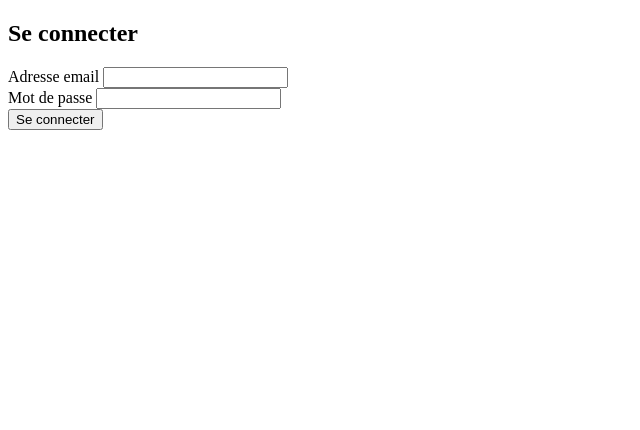
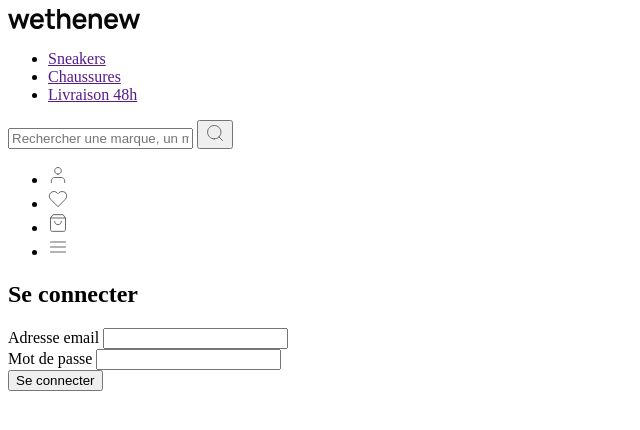
Before and after one commit to Pierre-brtrd/we_the_new, a Symfony app: template templates/Security/login.html.twig in a window 1280 px wide. Shown: the top 430 px of the page, without its empty margins (0-640 px from the left). Run offline with Twig, Linux system fonts and the light colour scheme; the template is opened without the code that fills it, so the values that code supplies are empty; some libraries are stand-ins or nearby versions.

Commit message:
feat(header): add header component

```diff
--- /dev/null
+++ b/templates/Frontend/Layout/_header.html.twig
@@ -0,0 +1,56 @@
+<header class="navbar">
+	<nav class="navbar-content container">
+		<a href="#" class="navbar-logo">
+			{% include 'Frontend/Layout/_logo.html.twig' %}
+		</a>
+		<ul class="navbar-links">
+			<li class="navbar-item">
+				<a href="">Sneakers</a>
+			</li>
+			<li class="navbar-item">
+				<a href="">Chaussures</a>
+			</li>
+			<li class="navbar-item">
+				<a href="">Livraison 48h</a>
+			</li>
+		</ul>
+		<form action="#" method="GET" class="navbar-form">
+			<input type="text" name="query" id="query" placeholder="Rechercher une marque, un modèle...">
+			<button type="submit">
+				<svg width="20" height="20" viewbox="0 0 20 20" fill="none" xmlns="http://www.w3.org/2000/svg">
+					<path d="M17.4999 17.5L13.8749 13.875M9.16689 15.833C10.0492 15.8438 10.9249 15.6794 11.7432 15.3492C12.5615 15.019 13.3061 14.5297 13.9339 13.9096C14.5616 13.2895 15.06 12.5509 15.4002 11.7367C15.7404 10.9225 15.9155 10.0489 15.9155 9.16651C15.9155 8.28412 15.7404 7.4105 15.4002 6.59631C15.06 5.78213 14.5616 5.04356 13.9339 4.42345C13.3061 3.80334 12.5615 3.31401 11.7432 2.98383C10.9249 2.65366 10.0492 2.48921 9.16689 2.50001C7.41297 2.52149 5.73817 3.23331 4.50548 4.48119C3.2728 5.72906 2.58154 7.41246 2.58154 9.16651C2.58154 10.9206 3.2728 12.604 4.50548 13.8518C5.73817 15.0997 7.41297 15.8115 9.16689 15.833Z" stroke="#666666" stroke-linecap="round" stroke-linejoin="round"/>
+				</svg>
+			</button>
+		</form>
+		<ul class="navbar-links navbar-icons">
+			<li class="navbar-item account">
+				<a href="#">
+					<svg width="20" height="20" viewbox="0 0 20 20" fill="none" xmlns="http://www.w3.org/2000/svg">
+						<path d="M16.667 17.5V15.833C16.667 15.3952 16.5808 14.9617 16.4132 14.5573C16.2456 14.1528 16 13.7854 15.6904 13.4759C15.3808 13.1663 15.0133 12.9209 14.6088 12.7534C14.2043 12.586 13.7708 12.4999 13.333 12.5H6.66701C6.22923 12.4999 5.79571 12.586 5.39122 12.7534C4.98672 12.9209 4.61918 13.1663 4.30957 13.4759C3.99997 13.7854 3.75437 14.1528 3.58681 14.5573C3.41925 14.9617 3.33301 15.3952 3.33301 15.833V17.5M10 9.167C10.8841 9.167 11.732 8.81579 12.3571 8.19064C12.9823 7.56549 13.3335 6.7176 13.3335 5.8335C13.3335 4.9494 12.9823 4.10151 12.3571 3.47636C11.732 2.85121 10.8841 2.5 10 2.5C9.11591 2.5 8.26802 2.85121 7.64287 3.47636C7.01772 4.10151 6.66651 4.9494 6.66651 5.8335C6.66651 6.7176 7.01772 7.56549 7.64287 8.19064C8.26802 8.81579 9.11591 9.167 10 9.167Z" stroke="#666666" stroke-linecap="round" stroke-linejoin="round"/>
+					</svg>
+				</a>
+			</li>
+			<li class="navbar-item fav">
+				<a href="#">
+					<svg width="20" height="20" viewbox="0 0 20 20" fill="none" xmlns="http://www.w3.org/2000/svg">
+						<path d="M17.3671 3.84178C16.9414 3.41593 16.436 3.07812 15.8797 2.84764C15.3234 2.61716 14.7272 2.49854 14.1251 2.49854C13.5229 2.49854 12.9267 2.61716 12.3704 2.84764C11.8142 3.07812 11.3087 3.41593 10.8831 3.84178L10.0001 4.72478L9.11705 3.84178C8.25735 2.98195 7.0913 2.49885 5.87541 2.49875C4.65952 2.49866 3.49339 2.98158 2.63355 3.84128C1.77372 4.70098 1.29062 5.86703 1.29053 7.08293C1.29043 8.29882 1.77335 9.46495 2.63305 10.3248L3.51705 11.2078L10.0001 17.6918L16.4831 11.2078L17.3671 10.3248C17.7928 9.89911 18.1304 9.39376 18.3608 8.83758C18.5912 8.2814 18.7098 7.68529 18.7098 7.08328C18.7098 6.48127 18.5912 5.88516 18.3608 5.32898C18.1304 4.7728 17.7928 4.26745 17.3671 3.84178Z" stroke="#666666" stroke-linecap="round" stroke-linejoin="round"/>
+					</svg>
+				</a>
+			</li>
+			<li class="navbar-item cart">
+				<a href="#">
+					<svg width="20" height="20" viewbox="0 0 20 20" fill="none" xmlns="http://www.w3.org/2000/svg">
+						<path d="M2.5 4.99999L5 1.66699H15L17.5 4.99999M2.5 4.99999V16.667C2.50027 17.1089 2.67601 17.5327 2.98861 17.8451C3.3012 18.1575 3.72506 18.333 4.167 18.333H15.833C16.0519 18.3331 16.2686 18.2901 16.4709 18.2065C16.6731 18.1228 16.8569 18.0001 17.0117 17.8454C17.1665 17.6907 17.2893 17.507 17.3731 17.3048C17.4569 17.1026 17.5 16.8859 17.5 16.667V4.99999M2.5 4.99999H17.5M13.333 8.33299C13.333 9.21696 12.9818 10.0647 12.3568 10.6898C11.7317 11.3148 10.884 11.666 10 11.666C9.11603 11.666 8.26827 11.3148 7.64321 10.6898C7.01815 10.0647 6.667 9.21696 6.667 8.33299" stroke="#666666" stroke-linecap="round" stroke-linejoin="round"/>
+					</svg>
+				</a>
+			</li>
+			<li class="navbar-item burger">
+				<a href="#">
+					<svg width="20" height="20" viewbox="0 0 20 20" fill="none" xmlns="http://www.w3.org/2000/svg">
+						<path d="M2.5 10H17.5M2.5 5H17.5M2.5 15H17.5" stroke="#666666" stroke-linecap="round" stroke-linejoin="round"/>
+					</svg>
+				</a>
+			</li>
+		</ul>
+	</nav>
+</header>
--- /dev/null
+++ b/templates/Frontend/Layout/_logo.html.twig
@@ -0,0 +1,22 @@
+<svg width="132" height="22" viewbox="0 0 132 22" fill="none" xmlns="http://www.w3.org/2000/svg">
+	<g clip-path="url(#clip0_69_658)">
+		<mask id="mask0_69_658" style="mask-type:luminance" maskunits="userSpaceOnUse" x="0" y="0" width="132" height="22">
+			<path d="M132 0.767334H0V21.2325H132V0.767334Z" fill="white"/>
+		</mask>
+		<g mask="url(#mask0_69_658)">
+			<path d="M34.2865 14.1529H35.8606C35.9858 12.3522 35.7926 10.7869 35.2882 9.46064C34.7802 8.13441 34.0075 7.10704 32.9629 6.37855C31.9183 5.65006 30.6484 5.28394 29.1566 5.28394C27.7436 5.28394 26.4987 5.61643 25.4255 6.28515C24.3487 6.95388 23.5116 7.89158 22.9071 9.10574C22.3025 10.3162 22.002 11.7433 22.002 13.387C22.002 14.9076 22.3096 16.2562 22.9285 17.4255C23.5474 18.5949 24.406 19.5101 25.5078 20.1676C26.6096 20.8252 27.8903 21.1576 29.3462 21.1576C30.7342 21.1576 32.0006 20.7804 33.1525 20.0294C34.3044 19.2785 35.1558 18.225 35.7067 16.8689L32.5336 15.8677C32.2224 16.5625 31.7788 17.0967 31.2065 17.4629C30.6341 17.829 29.9508 18.0121 29.1602 18.0121C27.9332 18.0121 26.9995 17.5936 26.3592 16.7605C25.8583 16.1031 25.5507 15.2363 25.4434 14.1566H32.6767L34.2865 14.1529ZM29.289 8.22407C30.4516 8.22407 31.3066 8.60139 31.8468 9.35231C32.2332 9.88654 32.4836 10.6412 32.598 11.62H25.5185C25.6652 10.7495 25.9442 10.0434 26.3556 9.498C26.9959 8.64622 27.9726 8.22407 29.289 8.22407Z" fill="#080808"/>
+			<path d="M46.8782 8.33622V5.70617H42.6534V0.692627H39.4552V5.70617H36.8438V8.33622H39.4552V14.6013C39.4552 15.4568 39.4624 16.2227 39.4803 16.8989C39.4982 17.575 39.6699 18.24 39.999 18.8901C40.3711 19.6036 40.9184 20.1266 41.6374 20.4554C42.3565 20.7842 43.1721 20.9597 44.0843 20.9859C44.9966 21.0083 45.9267 20.9261 46.8782 20.743V17.93C45.9803 18.0682 45.179 18.1056 44.4778 18.042C43.7767 17.9785 43.2651 17.6647 42.9432 17.1081C42.775 16.8204 42.682 16.4506 42.6713 15.9948C42.657 15.5389 42.6497 15.0123 42.6497 14.407V8.33622H46.8782Z" fill="#080808"/>
+			<path d="M62.2971 10.9327C62.2399 10.3536 62.1111 9.73717 61.9179 9.08714C61.7212 8.4371 61.4207 7.82441 61.0129 7.24909C60.605 6.67376 60.0541 6.19931 59.3601 5.82945C58.6661 5.45961 57.7861 5.27281 56.7201 5.27281C55.3678 5.27281 54.2302 5.58289 53.3073 6.19931C52.81 6.53179 52.3808 6.92407 52.0159 7.3761V0.692627H49.1504V20.7393H52.4022V13.0135C52.4022 12.0946 52.4988 11.3399 52.6956 10.7496C52.8923 10.1593 53.1499 9.69608 53.4754 9.35611C53.801 9.01616 54.1623 8.77706 54.5629 8.63883C54.9636 8.5006 55.3678 8.42963 55.7756 8.42963C56.5412 8.42963 57.1458 8.60147 57.5965 8.94517C58.0437 9.28888 58.3835 9.72597 58.6089 10.2602C58.8343 10.7944 58.9809 11.3474 59.0418 11.9227C59.1026 12.498 59.1348 13.021 59.1348 13.4955V20.7355H62.3866V12.3411C62.3866 11.9824 62.3579 11.5117 62.2971 10.9327Z" fill="#080808"/>
+			<path d="M76.8841 14.1529H78.4581C78.5833 12.3522 78.3901 10.7869 77.8857 9.46064C77.3778 8.13441 76.6051 7.10704 75.5605 6.37855C74.5159 5.65006 73.246 5.28394 71.7542 5.28394C70.3412 5.28394 69.0963 5.61643 68.0231 6.28515C66.9463 6.95388 66.1092 7.89158 65.5046 9.10574C64.9001 10.3162 64.5996 11.7433 64.5996 13.387C64.5996 14.9076 64.9072 16.2562 65.5261 17.4255C66.145 18.5949 67.0035 19.5101 68.1053 20.1676C69.2072 20.8252 70.4878 21.1576 71.9438 21.1576C73.3318 21.1576 74.5982 20.7804 75.7501 20.0294C76.902 19.2785 77.7534 18.225 78.3043 16.8689L75.1312 15.8677C74.82 16.5625 74.3764 17.0967 73.804 17.4629C73.2316 17.829 72.5484 18.0121 71.7578 18.0121C70.5308 18.0121 69.5971 17.5936 68.9567 16.7605C68.4559 16.1031 68.1483 15.2363 68.0409 14.1566H75.2743L76.8841 14.1529ZM71.8866 8.22407C73.0492 8.22407 73.9042 8.60139 74.4444 9.35231C74.8307 9.88654 75.0811 10.6412 75.1956 11.62H68.1161C68.2627 10.7495 68.5418 10.0434 68.9532 9.498C69.5935 8.64622 70.5701 8.22407 71.8866 8.22407Z" fill="#080808"/>
+			<path d="M93.8635 10.9325C93.8063 10.3535 93.6775 9.73707 93.4843 9.08702C93.2876 8.43699 92.9871 7.82431 92.5793 7.24898C92.1714 6.67366 91.6205 6.1992 90.9265 5.82935C90.2325 5.45949 89.3525 5.27271 88.2865 5.27271C86.9342 5.27271 85.7966 5.58278 84.8737 6.1992C84.3764 6.53169 83.9472 6.92395 83.5823 7.376V5.70606H80.7168V20.7429H83.9686V13.0135C83.9686 12.0944 84.0652 11.3397 84.262 10.7495C84.4587 10.1592 84.7163 9.69597 85.0418 9.35601C85.3674 9.01604 85.7287 8.77695 86.1293 8.63873C86.53 8.50049 86.9342 8.42951 87.342 8.42951C88.1076 8.42951 88.7122 8.60137 89.1629 8.94507C89.6101 9.28877 89.9499 9.72586 90.1753 10.2601C90.4007 10.7943 90.5473 11.3472 90.6082 11.9226C90.669 12.4978 90.7012 13.0209 90.7012 13.4954V20.7355H93.953V12.341C93.9494 11.9823 93.9208 11.5116 93.8635 10.9325Z" fill="#080808"/>
+			<path d="M108.459 14.1529H110.033C110.158 12.3522 109.965 10.7869 109.46 9.46064C108.952 8.13441 108.18 7.10704 107.135 6.37855C106.09 5.65006 104.82 5.28394 103.329 5.28394C101.916 5.28394 100.671 5.61643 99.5973 6.28515C98.5205 6.95388 97.6834 7.89158 97.0789 9.10574C96.4743 10.3162 96.1738 11.7433 96.1738 13.387C96.1738 14.9076 96.4815 16.2562 97.1003 17.4255C97.7192 18.5949 98.5778 19.5101 99.6796 20.1676C100.782 20.8252 102.062 21.1576 103.518 21.1576C104.906 21.1576 106.173 20.7804 107.325 20.0294C108.477 19.2785 109.328 18.225 109.879 16.8689L106.706 15.8677C106.395 16.5625 105.951 17.0967 105.379 17.4629C104.806 17.829 104.123 18.0121 103.332 18.0121C102.105 18.0121 101.172 17.5936 100.531 16.7605C100.03 16.1031 99.7225 15.2363 99.6152 14.1566H106.845L108.459 14.1529ZM103.458 8.22407C104.62 8.22407 105.475 8.60139 106.015 9.35231C106.402 9.88654 106.652 10.6412 106.767 11.62H99.6903C99.837 10.7495 100.116 10.0434 100.528 9.498C101.164 8.64622 102.145 8.22407 103.458 8.22407Z" fill="#080808"/>
+			<path d="M5.29875 20.6796C4.94101 20.6796 4.62263 20.433 4.51173 20.0706L0.0722656 5.7211L3.3813 5.71362L6.33975 15.3149L9.15153 6.31884C9.26601 5.95646 9.58081 5.71362 9.93855 5.71362H11.5877C11.9454 5.71362 12.2638 5.95646 12.3747 6.31884L15.1722 15.3149L18.1449 5.71362H21.454L17.0181 20.0743C16.9072 20.4367 16.5888 20.6796 16.231 20.6796H14.7786C14.4281 20.6796 14.1133 20.4441 13.9988 20.093L10.7577 10.3872L7.531 20.093C7.41295 20.4441 7.10172 20.6796 6.75114 20.6796H5.29875Z" fill="#080808"/>
+			<path d="M115.917 20.6796C115.56 20.6796 115.241 20.433 115.13 20.0706L110.691 5.7211L114 5.71362L116.958 15.3149L119.77 6.31884C119.885 5.95646 120.199 5.71362 120.557 5.71362H122.206C122.564 5.71362 122.882 5.95646 122.993 6.31884L125.791 15.3149L128.764 5.71362H132.073L127.637 20.0743C127.526 20.4367 127.207 20.6796 126.85 20.6796H125.397C125.047 20.6796 124.732 20.4441 124.617 20.093L121.376 10.3872L118.15 20.093C118.032 20.4441 117.72 20.6796 117.37 20.6796H115.917Z" fill="#080808"/>
+		</g>
+	</g>
+	<defs>
+		<clipPath id="clip0_69_658">
+			<rect width="132" height="20.4651" fill="white" transform="translate(0 0.767334)"/>
+		</clipPath>
+	</defs>
+</svg>
--- a/templates/base.html.twig
+++ b/templates/base.html.twig
@@ -18,6 +18,7 @@
 		{% endblock %}
 	</head>
 	<body>
+		{% include 'Frontend/Layout/_header.html.twig' %}
 		<main>
 			{% block body %}{% endblock %}
 		</main>
```
Also changed, not shown: assets/styles/abstracts/_mixins.scss (+8 -0 lines), assets/styles/abstracts/_variables.scss (+8 -0 lines), assets/styles/app.scss (+9 -0 lines), assets/styles/base/_base.scss (added, +26 -0 lines), assets/styles/components/_form.scss (added, +9 -0 lines), assets/styles/layout/_header.scss (added, +42 -0 lines).
